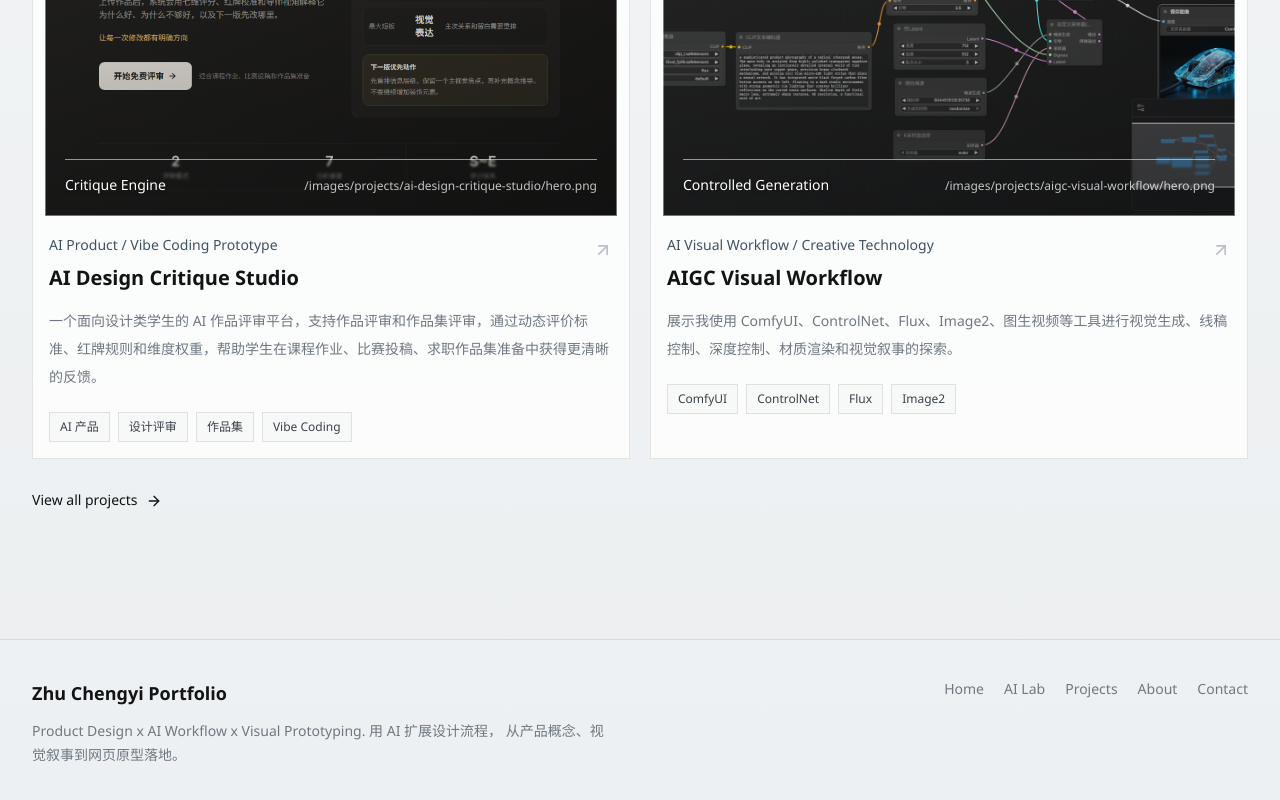
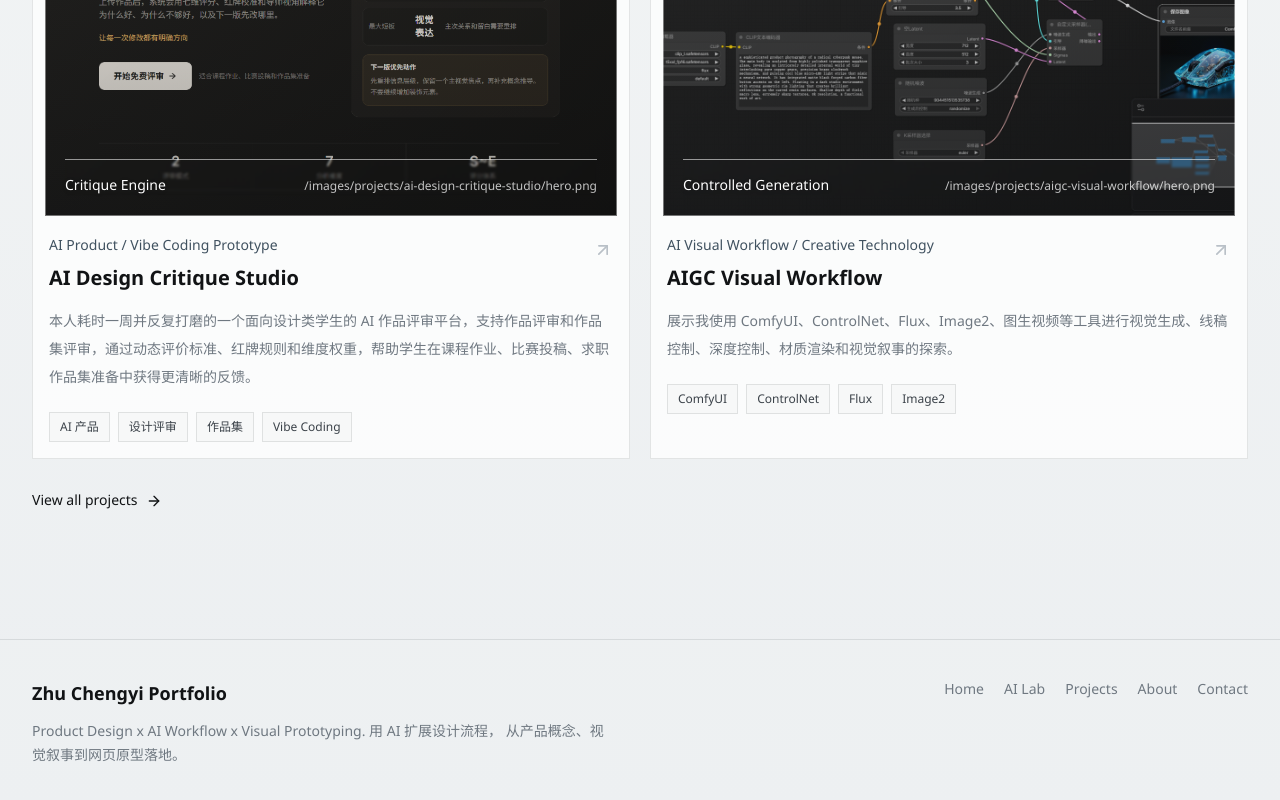
Before and after one commit to zhucygll-hub/zhu-chengyi-portfolio, a Next.js app: page /ai-lab in a window 1280 px wide. Shown: the part 2038-2838 px from the top of the page. Built offline with nearby package versions, Linux system fonts and the light colour scheme.

Commit message:
Update critique studio summary

```diff
--- a/data/site.ts
+++ b/data/site.ts
@@ -302,7 +302,7 @@ export const projects: Project[] = [
     type: "AI Product / Vibe Coding Prototype",
     time: "2025",
     summary:
-      "一个面向设计类学生的 AI 作品评审平台，支持作品评审和作品集评审，通过动态评价标准、红牌规则和维度权重，帮助学生在课程作业、比赛投稿、求职作品集准备中获得更清晰的反馈。",
+      "本人耗时一周并反复打磨的一个面向设计类学生的 AI 作品评审平台，支持作品评审和作品集评审，通过动态评价标准、红牌规则和维度权重，帮助学生在课程作业、比赛投稿、求职作品集准备中获得更清晰的反馈。",
     keywords: ["AI 产品", "设计评审", "作品集", "Vibe Coding", "前端原型"],
     tools: ["Codex", "Claude Code", "Next.js", "Tailwind CSS", "Prompt Design"],
     heroImage: "/images/projects/ai-design-critique-studio/hero.png",
```
